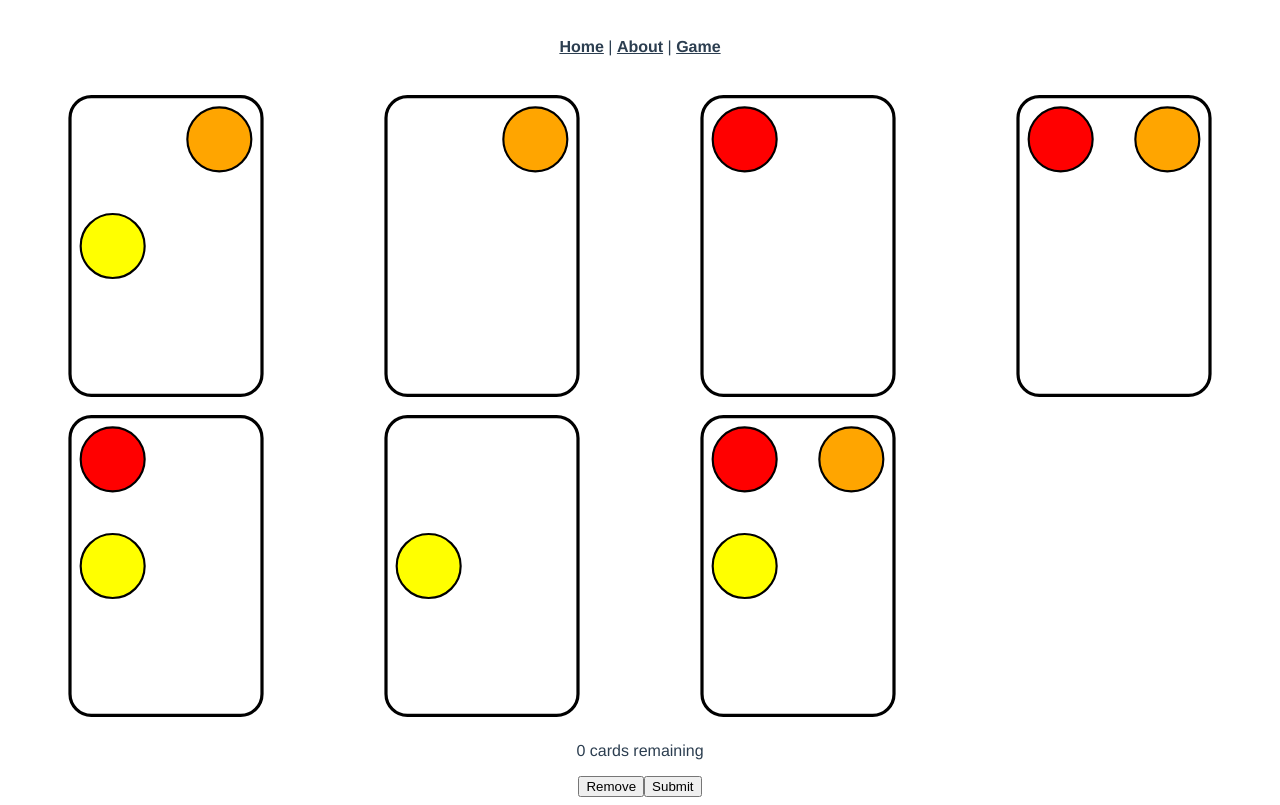
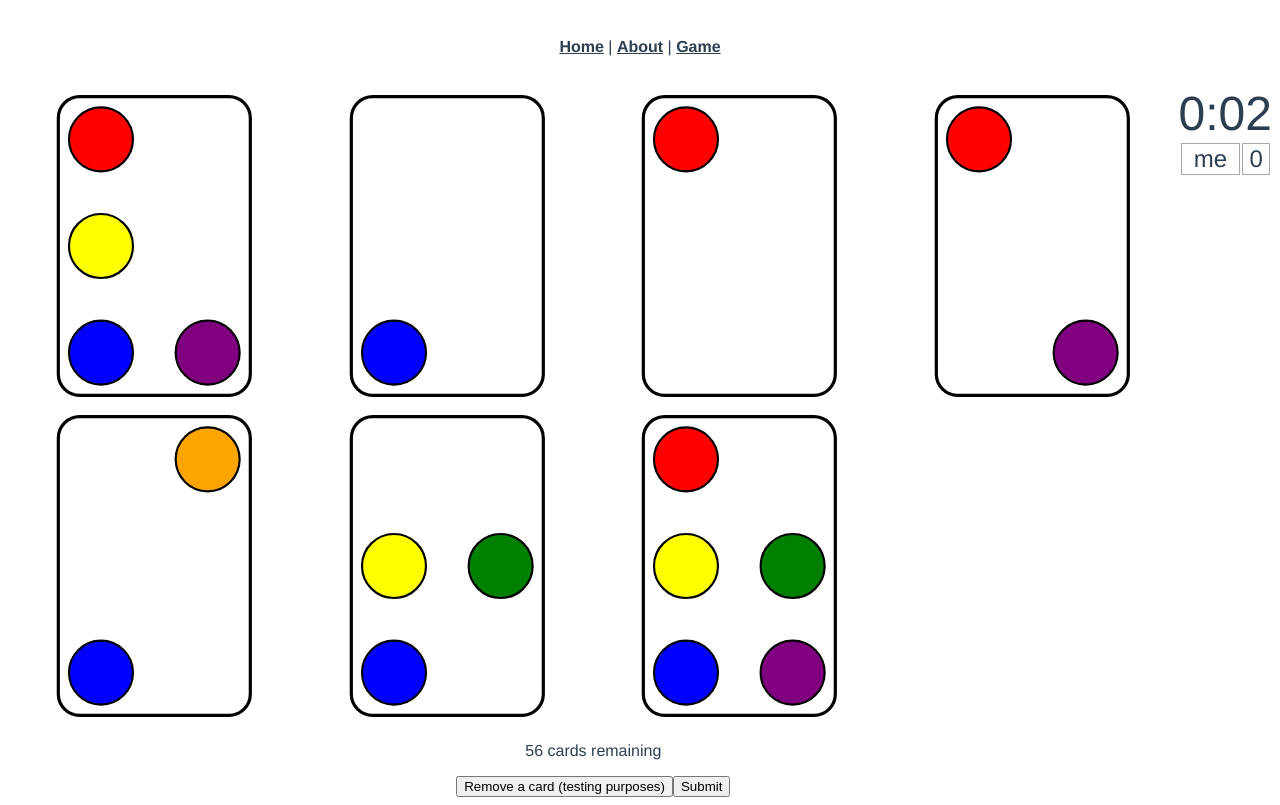
Before and after one commit to c2huc2hu/proset, a Vue app: page /room/1 in a window 1280 px wide. Both pictures are taken after a click on the button "Start game". Built offline with nearby package versions, Linux system fonts and the light colour scheme.

Commit message:
Add a game over screen. Keep score and time

```diff
--- a/src/components/Card.vue
+++ b/src/components/Card.vue
@@ -8,8 +8,6 @@
 </template>
 
 <script>
-// import {reactive} from 'vue';
-
 export default {
     name: 'Card',
     props: {
--- a/src/components/Game.vue
+++ b/src/components/Game.vue
@@ -1,4 +1,5 @@
 <template>
+    <div class="game-container">
         <div class="game">
             <div class="playing-field">
                 <transition-group name="animate-card">
@@ -8,18 +9,23 @@
                 </transition-group>
 
             </div>
+
             <p>{{cards.length}} cards remaining</p>
 
-        <button @click="testRemoveCards">Remove</button>
+            <button @click="testRemoveCards">Remove a card (testing purposes)</button>
             <button @click="submit">Submit</button>
+        </div>
+        <ScorePanel :scores="scores" :elapsedTime="elapsedTime"/>
     </div>
 </template>
 
 <script>
 const EMPTY_CARD = 0; // use 0 to represent a lack of card when the deck is empty
 
-import {onMounted, reactive} from 'vue';
+import {onMounted, reactive, ref} from 'vue';
 import Card from './Card.vue';
+import ScorePanel from './ScorePanel.vue';
+
 
 // In-place shuffle, https://stackoverflow.com/questions/2450954/
 function shuffle(array) {
@@ -41,10 +47,21 @@ export default {
         const cards = reactive([]);
         const visibleCards = reactive([]);
         const selected = reactive(new Set());
+        const startTime = Date.now();
+        const elapsedTime = ref(0);
 
-        return {cards, visibleCards, selected};
+        const scores = reactive({'me': 0});
+
+        return {cards, visibleCards, selected, startTime, elapsedTime, scores};
     },
     mounted() {
+        this.reset();
+        this.interval = setInterval(() => {
+            this.elapsedTime = (Date.now() - this.startTime);
+        }, 1000);
+    },
+    unmount() {
+        clearInterval(this.interval)
     },
     methods: {
         reset() {
@@ -54,7 +71,7 @@ export default {
                 this.visibleCards.splice(0);
             }
 
-            for (let i=1; i<8; i++) {
+            for (let i=1; i<64; i++) {
                 this.cards.push(i);
             }
             shuffle(this.cards);
@@ -62,9 +79,9 @@ export default {
                 this.visibleCards.push(this.cards.pop());
             }
         },
-        gameOver() {
+        gameIsOver() {
             // If there are no cards left in the deck, choosing everything will yield a set.
-            // This is just a clicking race, so don't count it.
+            // This is just a clicking race, so don't count it and end the game early
             return this.cards.length === 0;
         },
         toggleSelect(index) {
@@ -91,11 +108,12 @@ export default {
             const selectedCards = Array.from(this.selected).map(index => this.visibleCards[index]).filter(x => x !== EMPTY_CARD);
 
             if (checkSet(selectedCards)) {
+                this.scores['me'] += 1;
                 this.replaceCards(Array.from(this.selected))
                 this.selected.clear()
 
-                if (this.gameOver()) {
-                    this.$emit('gameover')
+                if (this.gameIsOver()) {
+                    this.$emit('gameover', this.elapsedTime, this.scores);
                 }
             }
             else {
@@ -105,11 +123,15 @@ export default {
     },
     components: {
         Card,
+        ScorePanel,
     }
 }
 </script>
 
 <style>
+.game-container {
+    display: flex;
+}
 .playing-field {
     display: flex;
     flex-wrap: wrap;
--- /dev/null
+++ b/src/components/GameOver.vue
@@ -0,0 +1,38 @@
+<template>
+    <div>
+        <h1>Game Ended!</h1>
+        <p>Player {{winner}} won!</p>
+
+        <ScorePanel :elapsedTime="elapsedTime" :scores="scores"/>
+
+        <button @click="$emit('startgame')">Return to lobby</button>
+    </div>
+</template>
+<script>
+import ScorePanel from './ScorePanel.vue';
+import {computed} from 'vue';
+
+export default {
+    setup(props) {
+        const winner = computed(() => {
+            let winner = undefined;
+            for (const [key, val] of Object.entries(props.scores)) {
+                if (winner === undefined || val > props.scores[winner]) {
+                    winner = key;
+                }
+            }
+            return winner;
+        })
+        return {winner}
+    },
+    props: {
+        elapsedTime: Number,
+        scores: Object,
+    },
+    components: {
+        ScorePanel,
+    },
+}
+
+</script>
+<style></style>
--- /dev/null
+++ b/src/components/ScorePanel.vue
@@ -0,0 +1,60 @@
+<template>
+    <div class="score-panel">
+        <div class="timer"> {{ timerString }} </div>
+        <table class="player-list">
+            <tr v-for="player in sortedPlayers">
+                <td class="score-panel-cell"> {{player}} </td>
+                <td class="score-panel-cell"> {{scores[player]}} </td>
+            </tr>
+        </table>
+    </div>
+</template>
+
+<script>
+import {computed, reactive, ref} from 'vue';
+
+// Convert a time like 183 to 03:03
+// https://stackoverflow.com/a/40350003
+function formatTime(seconds) {
+  const h = Math.floor(seconds / 3600);
+  const m = Math.floor((seconds % 3600) / 60);
+  const s = Math.round(seconds % 60);
+  return [
+    h,
+    m > 9 ? m : (h ? '0' + m : m || '0'),
+    s > 9 ? s : '0' + s
+  ].filter(Boolean).join(':');
+}
+
+export default {
+    props: {
+        elapsedTime: Number, // in milliseconds
+        currentPlayer: String,
+        scores: Object, // player -> score
+    },
+    setup(props) {
+        const timerString = computed(() => formatTime(props.elapsedTime / 1000))
+        const sortedPlayers = Object.keys(props.scores).sort(player => scores[player])
+
+        return {timerString, sortedPlayers}
+    },
+    methods: {
+    }
+}
+</script>
+
+
+<style>
+.timer {
+    font-size: 3em;
+}
+.player-list {
+    width: 100%;
+    margin-bottom: 20px 0;
+}
+.score-panel-cell {
+    /*width: 200px;*/
+    border: solid 1px #aaa;
+    font-size: 1.5em;
+}
+</style>
--- a/src/views/Room.vue
+++ b/src/views/Room.vue
@@ -1,40 +1,47 @@
 <template>
+  <Lobby @startgame="startgame" v-if="state == GAME_STATES.LOBBY"/>
   <Game @gameover="gameover" v-if="state == GAME_STATES.GAME_ACTIVE" ref="game"/>
-  <Lobby @startgame="startgame" v-if="state == GAME_STATES.LOBBY"/>
+  <GameOver @rejoinLobby="rejoinLobby" :elapsedTime="elapsedTime" :scores="scores" v-if="state == GAME_STATES.GAME_OVER"/>
 </template>
 
 <script>
 import { ref, nextTick } from 'vue';
+import Lobby from '@/components/Lobby.vue'
 import Game from '@/components/Game.vue'
-import Lobby from '@/components/Lobby.vue'
+import GameOver from '@/components/GameOver.vue'
 
 const GAME_STATES = {
-  GAME_ACTIVE: 1,
-  LOBBY: 2,
+  LOBBY: 1,
+  GAME_ACTIVE: 2,
+  GAME_OVER: 3,
 }
 
 export default {
   name: 'Room',
   setup() {
     const state = ref(GAME_STATES.LOBBY);
-    // const game = ref(null);
     return {state, GAME_STATES}
   },
   methods: {
-    gameover() {
-      this.state = GAME_STATES.LOBBY
+    gameover(time, scores) {
+      this.state = GAME_STATES.GAME_OVER;
+      this.elapsedTime = time;
+      this.scores = scores;
+    },
+    rejoinLobby() {
+      this.state = GAME_STATES.LOBBY;
     },
     startgame() {
-      this.state = GAME_STATES.GAME_ACTIVE
-      nextTick(() => {
-        // console.log(...this, ...this.$refs, ...this.game)
-        this.$refs.game.reset();
-      })
+      this.state = GAME_STATES.GAME_ACTIVE;
+      // nextTick(() => {
+      //   this.$refs.game.reset();
+      // })
     }
   },
   components: {
+    Lobby,
     Game,
-    Lobby,
+    GameOver,
   }
 
 }
```
Lines whose indentation alone changed are shown as unchanged.
